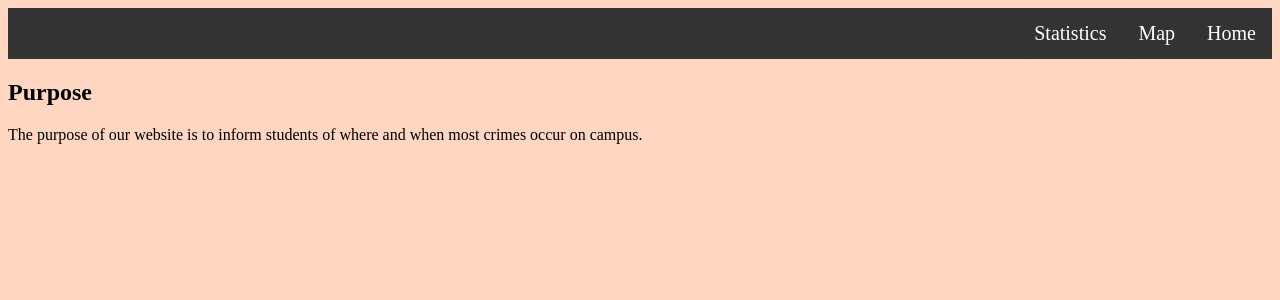
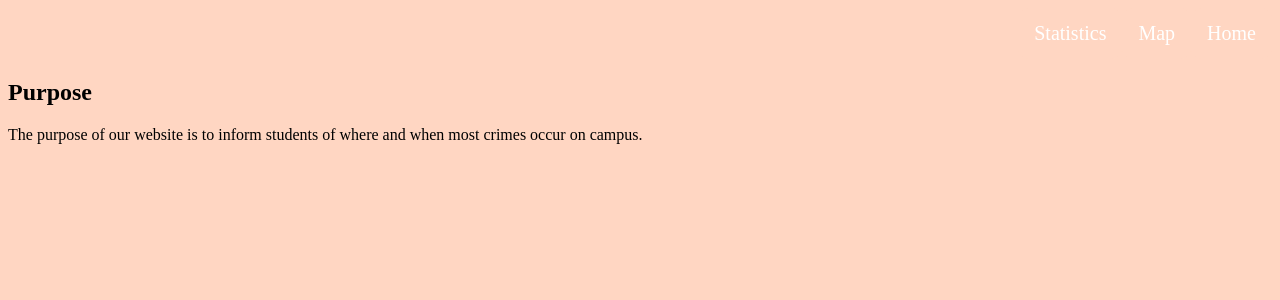
Before and after one commit to lasya1522/Technica2023, a Flask app: page / in a window 1280 px wide. Shown: the top 300 px of the page. Run offline with Flask 3, Linux system fonts and the light colour scheme.

Commit message:
nav bar3

```diff
--- a/flask_app/static/css/style.css
+++ b/flask_app/static/css/style.css
@@ -9,12 +9,12 @@ body {
 }
 
 .navbar {
-    background-color: #333;
+    background-color: #FFD6C2;
     overflow: hidden;
 }
 
 .navbar a {
-    background-color: #333;
+    background-color: #FFD6C2;
     float: right;
     display: circle;
     color: white;
```
